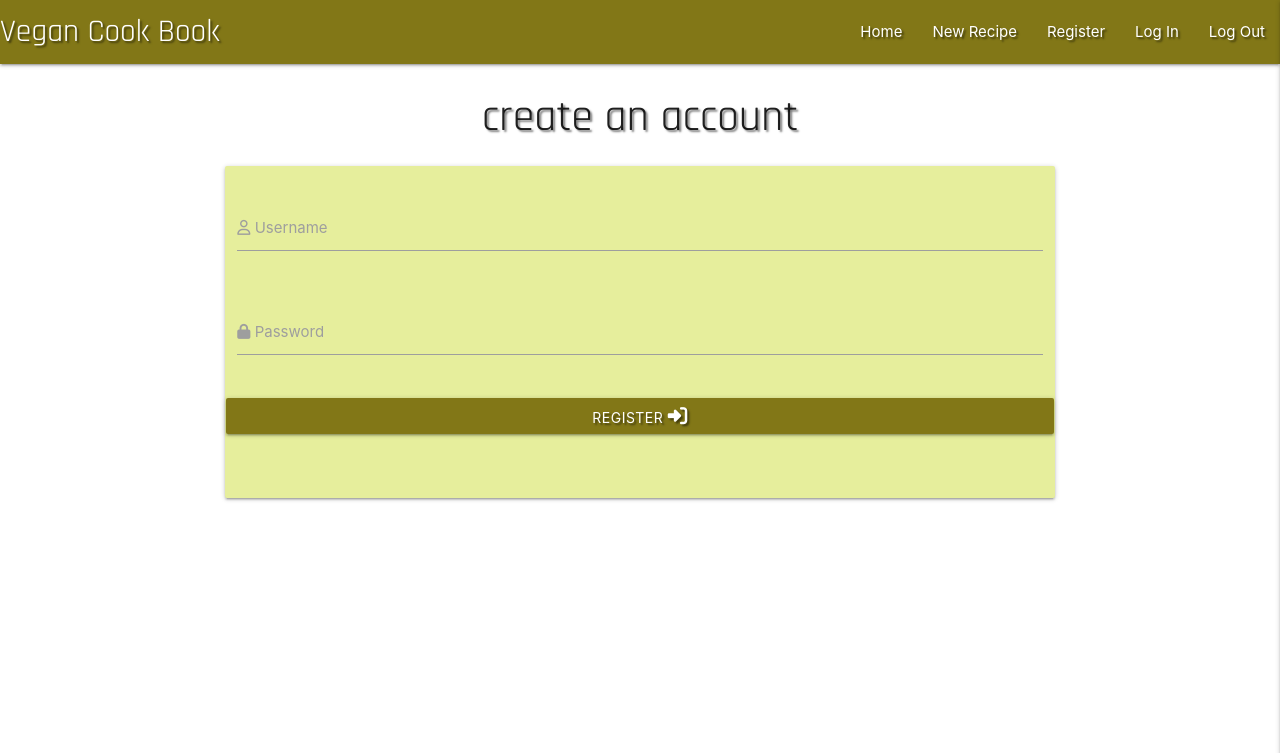
After one commit to rebeccoder/cook-book, a Flask app: page /register in a window 1280 px wide. The commit adds this page. Shown: the top 753 px of the page. Run offline with Flask 2, Linux system fonts and the light colour scheme; some libraries are stand-ins or nearby versions.

Commit message:
added registration form

```diff
--- a/app.py
+++ b/app.py
@@ -3,6 +3,7 @@ from flask import (Flask, flash, render_template,
 redirect, request, session, url_for)
 from flask_pymongo import PyMongo
 from bson.objectid import ObjectId
+from werkzeug.security import generate_password_hash, check_password_hash
 if os.path.exists("env.py"):
     import env
 
@@ -23,6 +24,11 @@ def get_recipes():
     return render_template("recipes.html", recipes=recipes)
 
 
+@app.route("/register", methods=["GET", "POST"])
+def register():
+    return render_template("register.html")
+
+
 if __name__ == "__main__":
     app.run(host=os.environ.get("IP"),
             port=int(os.environ.get("PORT")),
--- a/static/css/style.css
+++ b/static/css/style.css
@@ -2,6 +2,6 @@
     text-shadow: 2px 2px 2px rgba(0, 0, 0, 0.5);
 }
 
-#nav-title {
+.headings {
     font-family: 'Rajdhani', sans-serif;
 }
--- a/templates/base.html
+++ b/templates/base.html
@@ -21,12 +21,12 @@
         <!-- top navbar -->
 		<nav class="nav-extended text-shadow lime darken-4">
 			<div class="nav-wrapper">
-				<a href="{{ url_for('get_recipes') }}" id= "nav-title" class= "brand-logo"> Vegan Cook Book</a>
+				<a href="{{ url_for('get_recipes') }}" class= " headings brand-logo"> Vegan Cook Book</a>
 				<a href="#" data-target="mobile-demo" class="sidenav-trigger right"><i class="fas fa-bars"></i></a>
 				<ul class="right hide-on-med-and-down">
 					<li><a href="{{ url_for('get_recipes') }}">Home</a></li>
 					<li><a href="#">New Recipe</a></li>
-					<li><a href="#">Register</a></li>
+					<li><a href="{{ url_for('register')}}">Register</a></li>
 					<li><a href="#">Log In</a></li>
 					<li><a href="#">Log Out</a></li>
 				</ul>
@@ -38,7 +38,7 @@
             <li><h4 class="center-align lime darken-4"> Vegan Cook Book</h4></li>
             <li><a href="{{ url_for('get_recipes') }}">Home</a></li>
             <li><a href="#">New Recipe</a></li>
-            <li><a href="#">Register</a></li>
+            <li><a href="{{ url_for('register')}}">Register</a></li>
             <li><a href="#">Log In</a></li>
             <li><a href="#">Log Out</a></li>
         </ul>
--- /dev/null
+++ b/templates/register.html
@@ -0,0 +1,28 @@
+{% extends "base.html" %}
+{% block content %}
+<h3 class = "text-shadow headings center-align">create an account</h3>
+    <div class="row">
+        <form class="col s12 m8 offset-m2" method="POST" action="{{ url_for('register')}}">
+        <div class="card-panel lime lighten-3">
+            <div class="row">
+                <form class="col s12">
+                  <div class="row">
+                    <div class="input-field col s12">
+                        <input id="username" name="username" type="text" class="validate">
+                        <label for="username"><i class="fa-regular fa-user"></i> Username</label>
+                    </div>
+                   </div>
+                  <div class="row">
+                    <div class="input-field col s12">
+                      <input id="password" name="password "type="password" class="validate">
+                      <label for="password"><i class="fa-solid fa-lock"></i> Password</label>
+                    </div>
+                  </div>
+                  <div class="row">
+                    <button class="col s12 btn text-shadow lime darken-4" type="submit" name="action">Register <i class="fa-solid fa-right-to-bracket"></i>
+                      </button>
+                  </div>
+        </div>
+    </div>
+
+{% endblock %}
```
